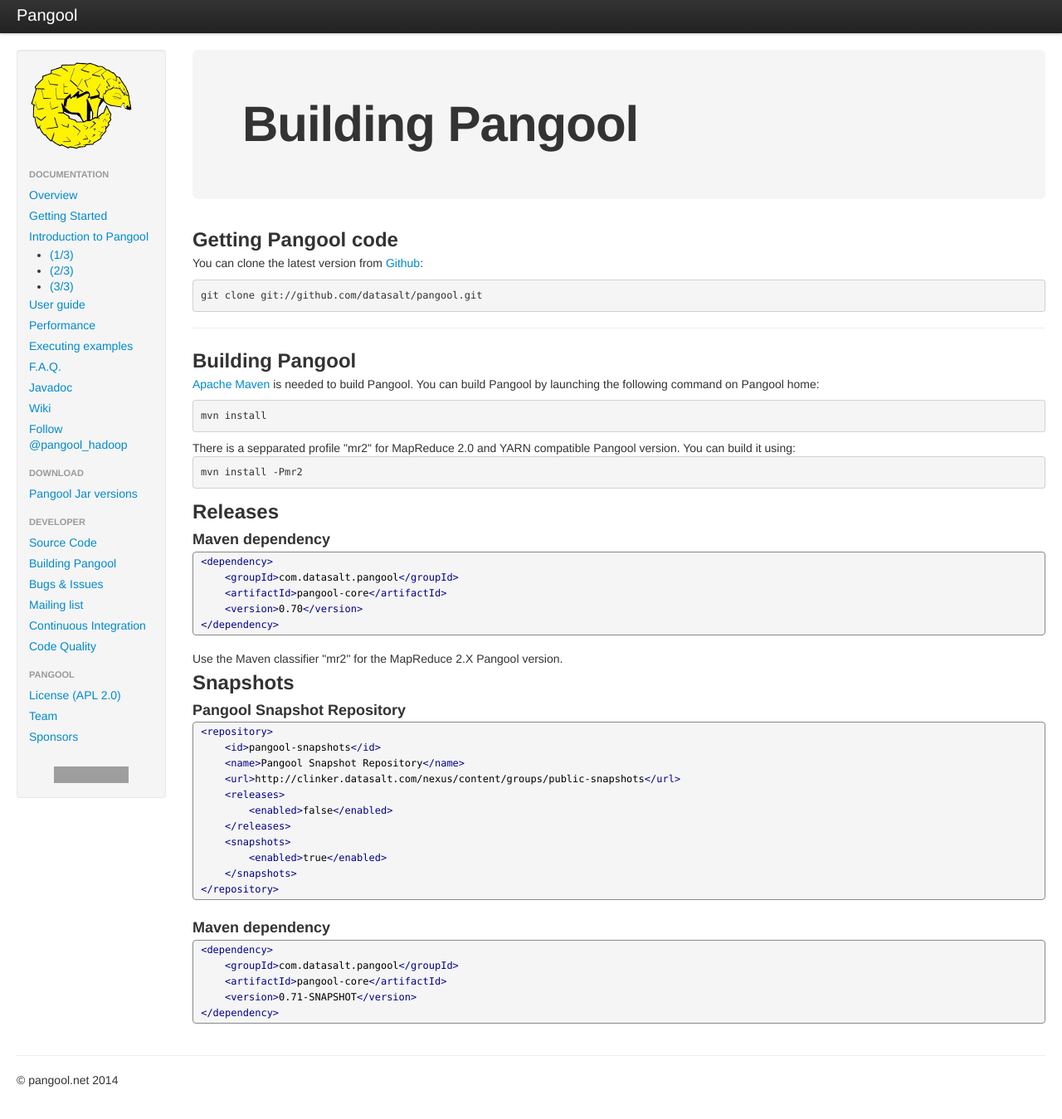
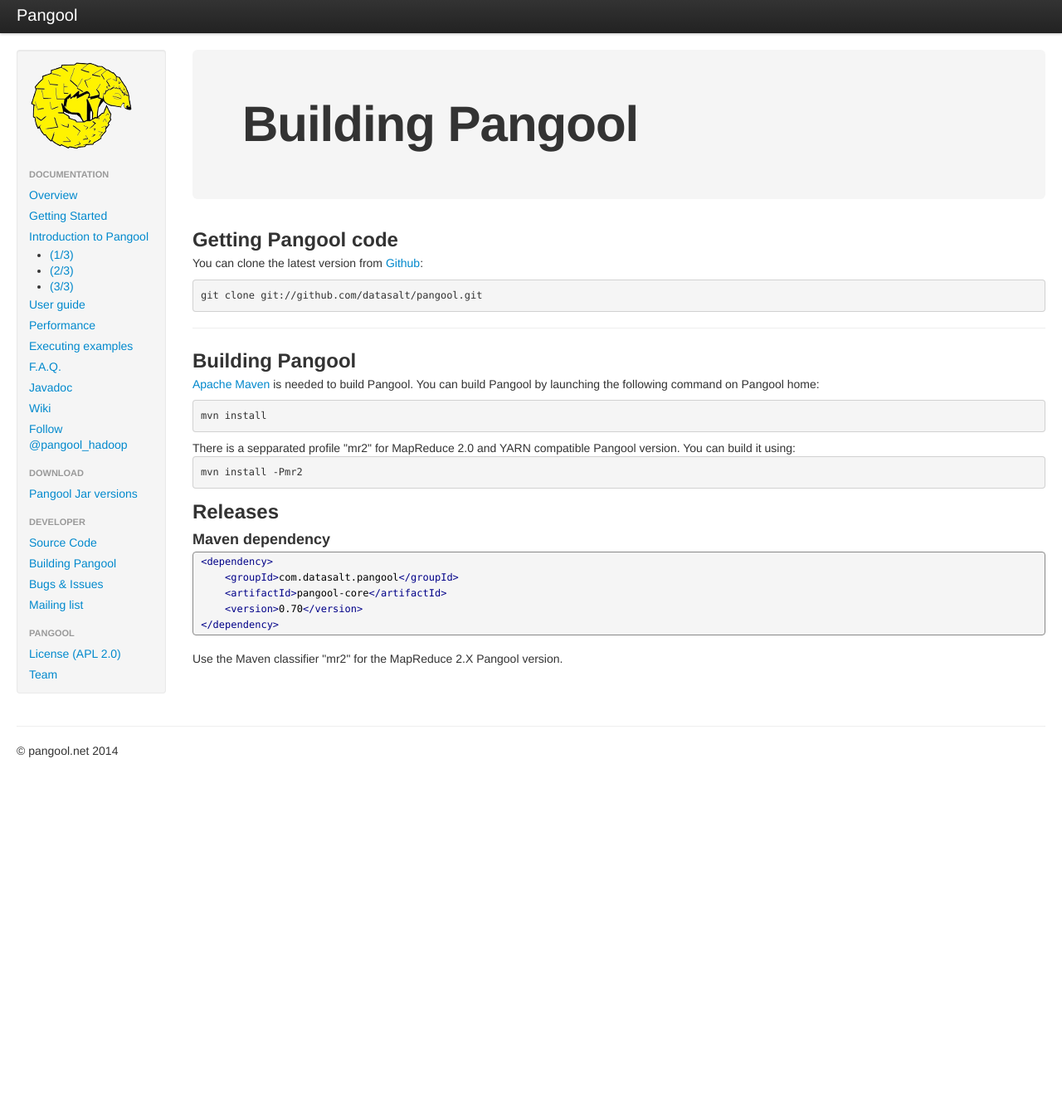
Before and after one commit to datasalt/pangool, a Jekyll site: the page built from build.html, in a window 1280 px wide and 1361 px high. Shown: the top 1349 px of the window at 83% size. Built offline with Jekyll 4.4.1, drawn with Linux system fonts in a browser that asks for light colours; nearby versions of some CDN libraries; Markdown is read by kramdown in place of the engine named in the settings; comment, search, counter and statistics services are not loaded; grey boxes are pictures that could not be loaded.

Commit message:
Clinker removed from web

```diff
--- a/_layouts/default.html
+++ b/_layouts/default.html
@@ -90,18 +90,10 @@
               <li><a href="build.html">Building Pangool</a></li>
               <li><a href="https://github.com/datasalt/pangool/issues">Bugs &amp; Issues</a></li>
               <li><a href="http://groups.google.com/group/pangool-user">Mailing list</a></li>
-              <li><a href="http://clinker.datasalt.com/jenkins/view/Pangool">Continuous Integration</a></li>
-              <li><a href="http://clinker.datasalt.com/sonar/dashboard/index/com.datasalt.pangool:pangool-top-level">Code Quality</a></li>
 
               <li class="nav-header">Pangool</li>
               <li><a href="http://www.apache.org/licenses/LICENSE-2.0.html">License (APL 2.0)</a></li>
               <li><a href="team.html">Team</a></li>
-              <li><a href="sponsors.html">Sponsors</a></li>
-              <li>
-              	<a href="http://clinkerhq.com" style="display: block; width: 100%; text-align: center; margin-top: 20px">
-                	<img src="http://dl.clinkerhq.com/assets/badge/clinker-badge_125x125_transparent.png" />
-                </a>
-              </li>
             </ul>
 
           </div>
--- a/build.html
+++ b/build.html
@@ -43,27 +43,3 @@ mvn install -Pmr2
 </pre>
 
 Use the Maven classifier "mr2" for the MapReduce 2.X Pangool version.
-
-<h2>Snapshots</h2>
-<h3>Pangool Snapshot Repository</h3>
-<pre class="prettyprint">
- &lt;repository&gt;
-     &lt;id&gt;pangool-snapshots&lt;/id&gt;
-     &lt;name&gt;Pangool Snapshot Repository&lt;/name&gt;
-     &lt;url&gt;http://clinker.datasalt.com/nexus/content/groups/public-snapshots&lt;/url&gt;
-     &lt;releases&gt;
-         &lt;enabled&gt;false&lt;/enabled&gt;
-     &lt;/releases&gt;
-     &lt;snapshots&gt;
-         &lt;enabled&gt;true&lt;/enabled&gt;
-     &lt;/snapshots&gt;
- &lt;/repository&gt;
-</pre>
-<h3>Maven dependency</h3>
-<pre class="prettyprint">
- &lt;dependency&gt;
-     &lt;groupId&gt;com.datasalt.pangool&lt;/groupId&gt;
-     &lt;artifactId&gt;pangool-core&lt;/artifactId&gt;
-     &lt;version&gt;0.71-SNAPSHOT&lt;/version&gt;
- &lt;/dependency&gt;
-</pre>
```
